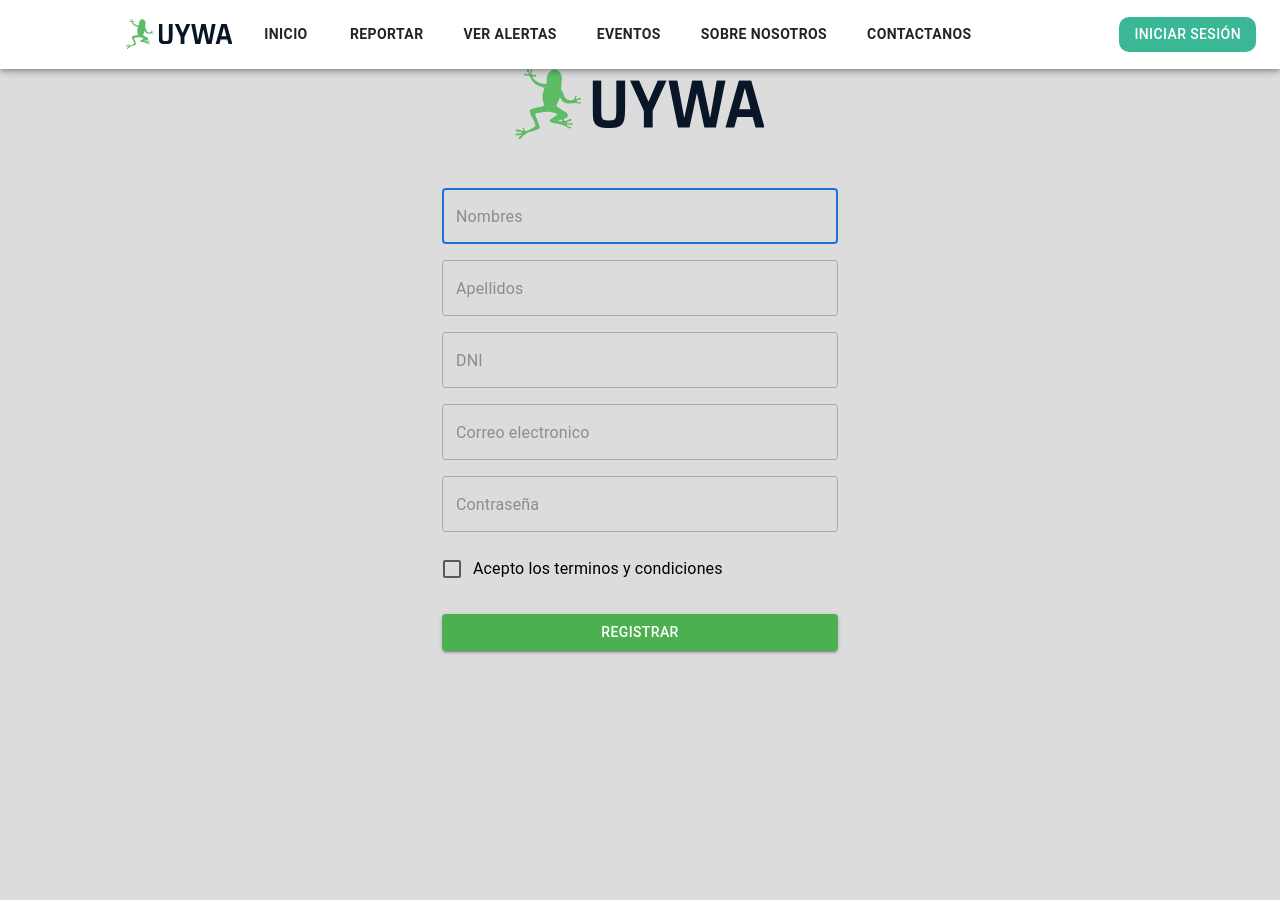
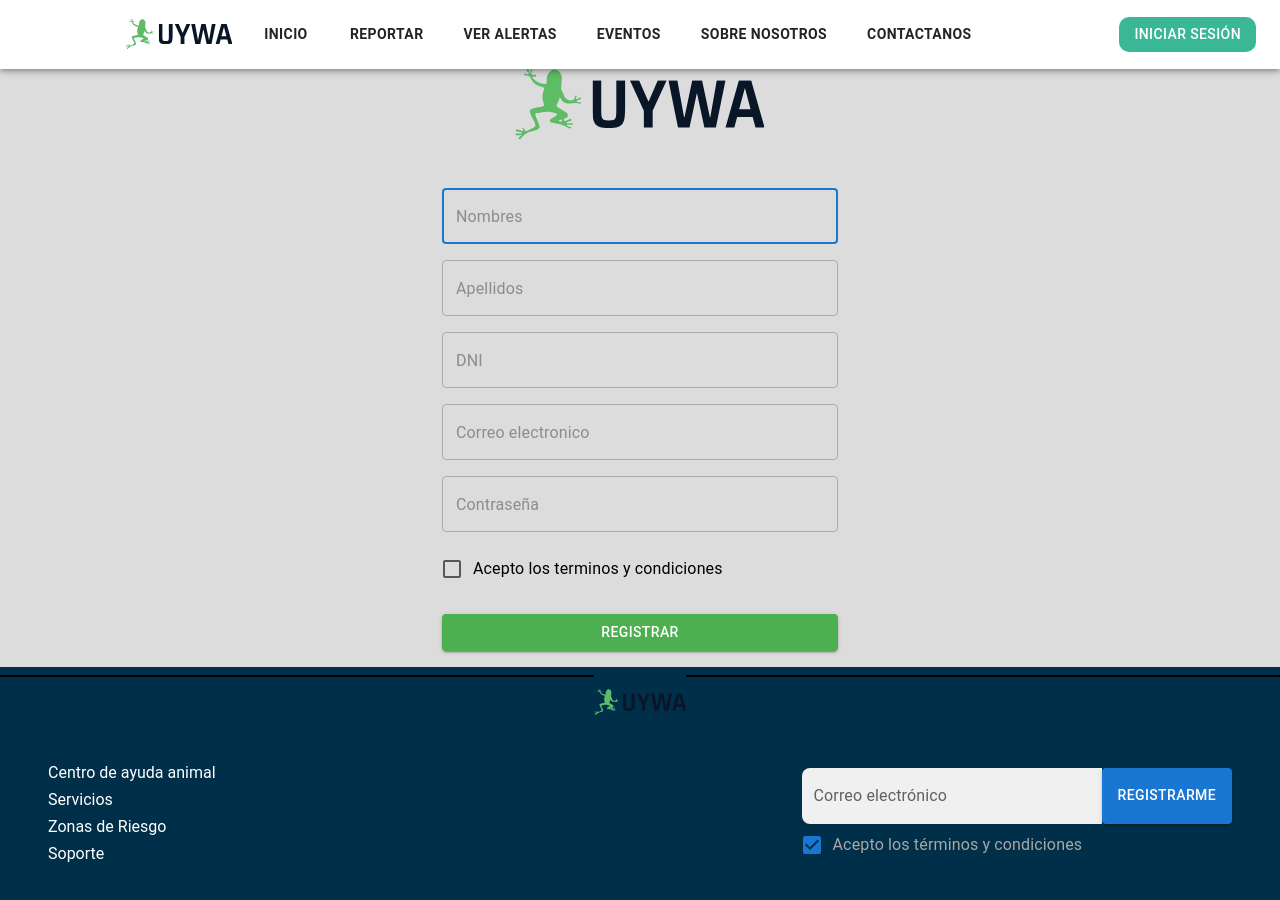
Before and after one commit to Fisi-InnovaTech/InnovaTech, a React (Create React App) app in the folder Desarrollo/Uywa/Codigo/Frontend/react-uywa/: page /registrar in a window 1280 px wide. Shown: the top 900 px of the page. Before the commit the page ends 800 px from the top, so only its background shows below. Built offline with nearby package versions, Linux system fonts and the light colour scheme; a web font is replaced by a local one.

Commit message:
Footer add

```diff
--- a/Desarrollo/Uywa/Codigo/Frontend/react-uywa/src/App.js
+++ b/Desarrollo/Uywa/Codigo/Frontend/react-uywa/src/App.js
@@ -7,6 +7,7 @@ import VerAlerta from "./pages/VerAlertaGoogle"; // Solo editen la ruta al otro
 import { BrowserRouter as Router, Routes,Route } from 'react-router-dom';
 import InicioSesion from './components/Login/InicioSesion';
 import Registrar from './components/Login/Registrar'
+import Footer from './components/Footer/Footer';
 
 function App() {
   return (
@@ -19,8 +20,11 @@ function App() {
           <Route path='/ver-alerta' element={<VerAlerta/>} />
           <Route path='/iniciar-sesion' element={<InicioSesion/>}/>
           <Route path='/registrar' element={<Registrar/>}/>
+
         </Routes>
+        <Footer/>
       </div>
+
     </Router>
   );
 }
--- /dev/null
+++ b/Desarrollo/Uywa/Codigo/Frontend/react-uywa/src/components/Footer/Footer.css
@@ -0,0 +1,38 @@
+.custom-link {
+    color: white;
+    text-decoration: none; /* Elimina el subrayado */
+    display: block;
+    margin-bottom: 8px; /* Agrega espaciado inferior */
+  }
+
+  .custom-link:hover {
+    /* Opcional: Estilo al pasar el cursor */
+    opacity: 0.8;
+  }
+  .email-input {
+    background-color: white;
+    border-radius: 8px 0 0 8px;
+  }
+  .letraBlanca{
+    color:rgb(168, 166, 166);
+    font-size: 12px;
+  }
+  .send-button {
+    border-radius: 0 8px 8px 0;
+    height: 56px;
+    background-color:#E52F60;
+  }
+
+  .send-button:hover {
+    background-color: #E52F60;
+  }
+  .line {
+    width: 100%;
+    border: none;
+    border-top: 2px solid black;
+  }
+
+  .logo {
+    max-width: 1000%;
+    margin-top: 5px; /* Ajusta el margen superior para separar el logo de las líneas */
+  }
--- /dev/null
+++ b/Desarrollo/Uywa/Codigo/Frontend/react-uywa/src/components/Footer/Footer.js
@@ -0,0 +1,72 @@
+import React from 'react';
+import { Box, TextField, Button, Checkbox, FormControlLabel, FormGroup } from '@mui/material';
+import './Footer.css';
+import { ReactComponent as Logo } from '../logoprincipal.svg';
+
+const Footer = () => {
+  return (
+    <Box
+      component="footer"
+      sx={{
+        py: 12,
+        px: 6,
+        mt: 'auto',
+        backgroundColor: '#003049',
+        display: 'flex',
+        justifyContent: 'space-between',
+        alignItems: 'center', // Centra los elementos verticalmente
+        position: 'relative', // Asegura que las líneas y la imagen estén dentro del Footer
+      }}
+    >
+      {/* Líneas y logo arriba del Footer */}
+      <Box sx={{ position: 'absolute', top: 0, left: 0, right: 0, display: 'flex', justifyContent: 'center' }}>
+        <hr className="line" />
+        <Logo className="logo" style={{ width: '200px', marginTop: '20px' }} />
+        <hr className="line" />
+      </Box>
+
+      {/* Contenido del Footer */}
+      <Box sx={{ maxWidth: '50%' }}>
+        <a href="https://www.ejemplo.com" className="custom-link">
+          Centro de ayuda animal
+        </a>
+        <a href="https://www.otra-pagina.com" className="custom-link">
+          Servicios
+        </a>
+        <a href="https://www.otra-pagina.com" className="custom-link">
+          Zonas de Riesgo
+        </a>
+        <a href="https://www.otra-pagina.com" className="custom-link">
+          Soporte
+        </a>
+      </Box>
+
+      {/* Formulario y Checkbox */}
+      <Box sx={{ display: 'flex', alignItems: 'center' }}>
+        <Box>
+          <TextField
+            variant="filled"
+            label="Correo electrónico"
+            className="email-input" // Agrega la clase para el TextField
+            InputProps={{
+              disableUnderline: true,
+            }}
+            sx={{ width: '300px' }}
+          />
+          <Button
+            variant="contained"
+            color="primary"
+            className="send-button" // Agrega la clase para el Button
+          >
+            Registrarme
+          </Button>
+          <FormGroup>
+            <FormControlLabel className='letraBlanca' control={<Checkbox defaultChecked />} label="Acepto los términos y condiciones" />
+          </FormGroup>
+        </Box>
+      </Box>
+    </Box>
+  );
+};
+
+export default Footer;
--- a/Desarrollo/Uywa/Codigo/Frontend/react-uywa/src/pages/Home.js
+++ b/Desarrollo/Uywa/Codigo/Frontend/react-uywa/src/pages/Home.js
@@ -5,7 +5,7 @@ import Carrusel from "../components/Carrusel/Carousel";
 import CardHorizontal from '../components/cards/CardsHorizontal';
 import Card1 from '../components/cards/Tabla1';
 import Card2 from '../components/cards/Tabla2';
-
+//import Footer from '../components/Footer/Footer';
 function Home() {
     return (
       <div className="App">
```
